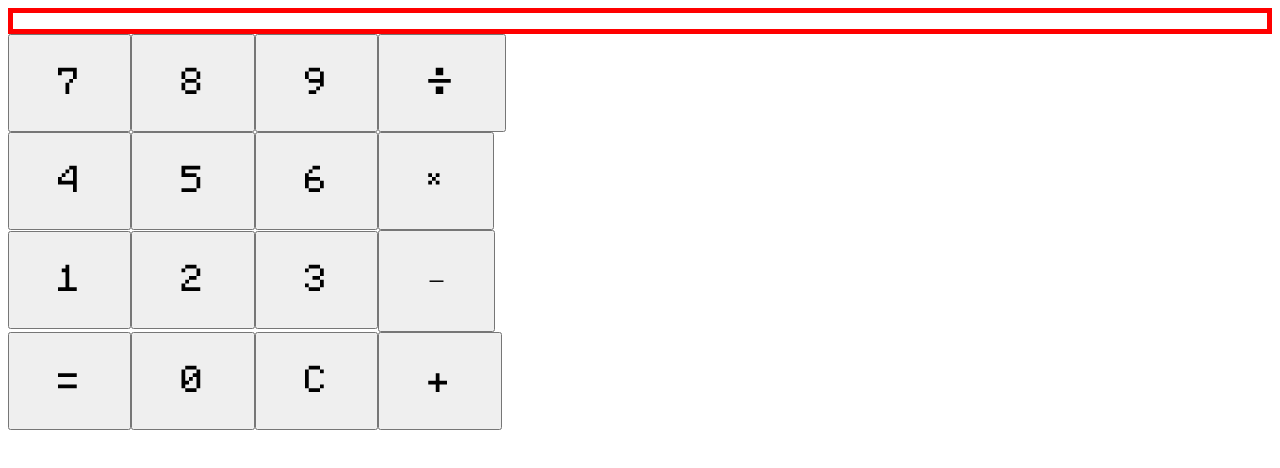
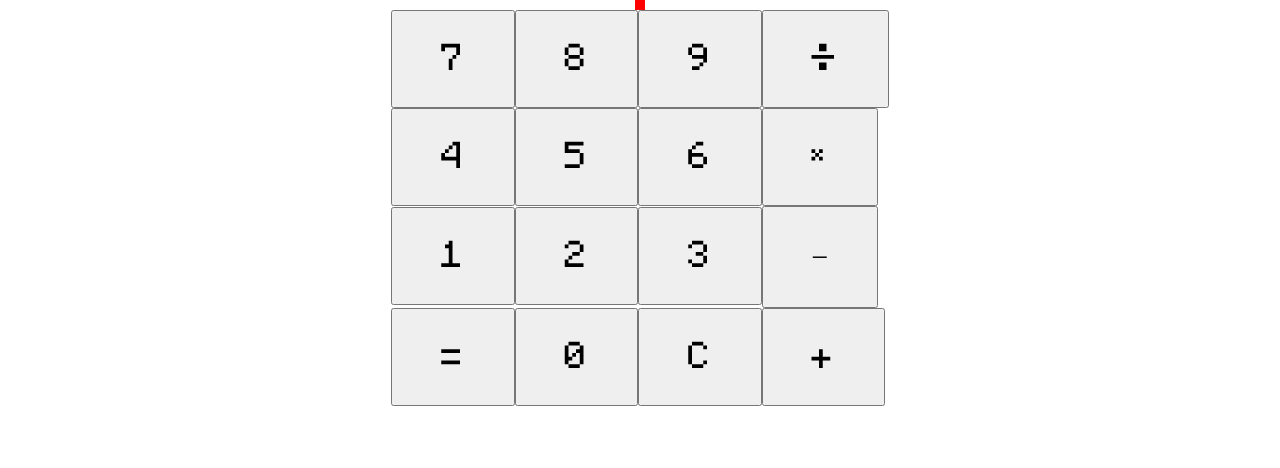
Before and after one commit to Facaller/vue_calculator, a Vue app: page / in a window 1280 px wide. Shown: the top 468 px of the page. Built offline with nearby package versions, Linux system fonts and the light colour scheme.

Commit message:
Try to add container. rofl

```diff
--- a/src/App.vue
+++ b/src/App.vue
@@ -45,7 +45,7 @@
 </script>
 
 <template>
-  <div>
+  <div class="container">
     <DisplayScreen :result="result"
       :valueOne="valueOne"
       :valueTwo="valueTwo"
@@ -66,9 +66,12 @@
       font-style: normal;
   }
 
-  * {
-    box-sizing: border-box;
-    margin: 0;
-    padding: 0;
+  .container {
+    display: grid;
+    grid-template-rows: auto minmax(100px, 1fr);
+    height: 100%;
+    width: 100%;
+    justify-items: center;
+    align-items: center;
   }
 </style>
--- /dev/null
+++ b/src/assets/main.css
@@ -0,0 +1,11 @@
+* {
+    box-sizing: border-box;
+    margin: 0;
+    padding: 0;
+}
+
+html, body {
+    height: 100%;
+    width: 100%;
+    overflow: hidden;
+}
--- a/src/main.js
+++ b/src/main.js
@@ -1,4 +1,5 @@
 import { createApp } from 'vue'
 import App from './App.vue'
+import './assets/main.css'
 
 createApp(App).mount('#app')
```
Also changed, not shown: 1 other file (tests, documents, lock files or other folders).
